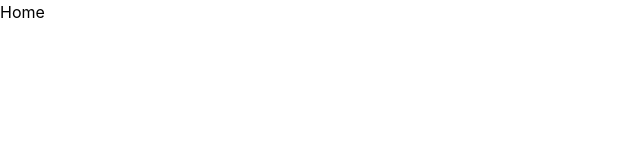
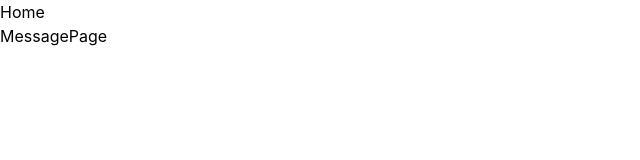
Before and after one commit to Samirvp15/ChatMS-Frontend, a React (Create React App) app: page /1 in a window 1280 px wide. Shown: the top 160 px of the page, without its empty margins (0-640 px from the left). Built offline with nearby package versions, Linux system fonts and the light colour scheme.

Commit message:
fix minor bug

```diff
--- a/src/pages/Home.tsx
+++ b/src/pages/Home.tsx
@@ -1,8 +1,17 @@
 
 import React from 'react'
+import { Outlet } from 'react-router-dom';
+
 
 export default function Home() {
   return (
-    <div>Home</div>
+    <>
+    <div>
+        Home
+      <section>
+        <Outlet />
+      </section>
+    </div>
+    </>
   )
 }
```
